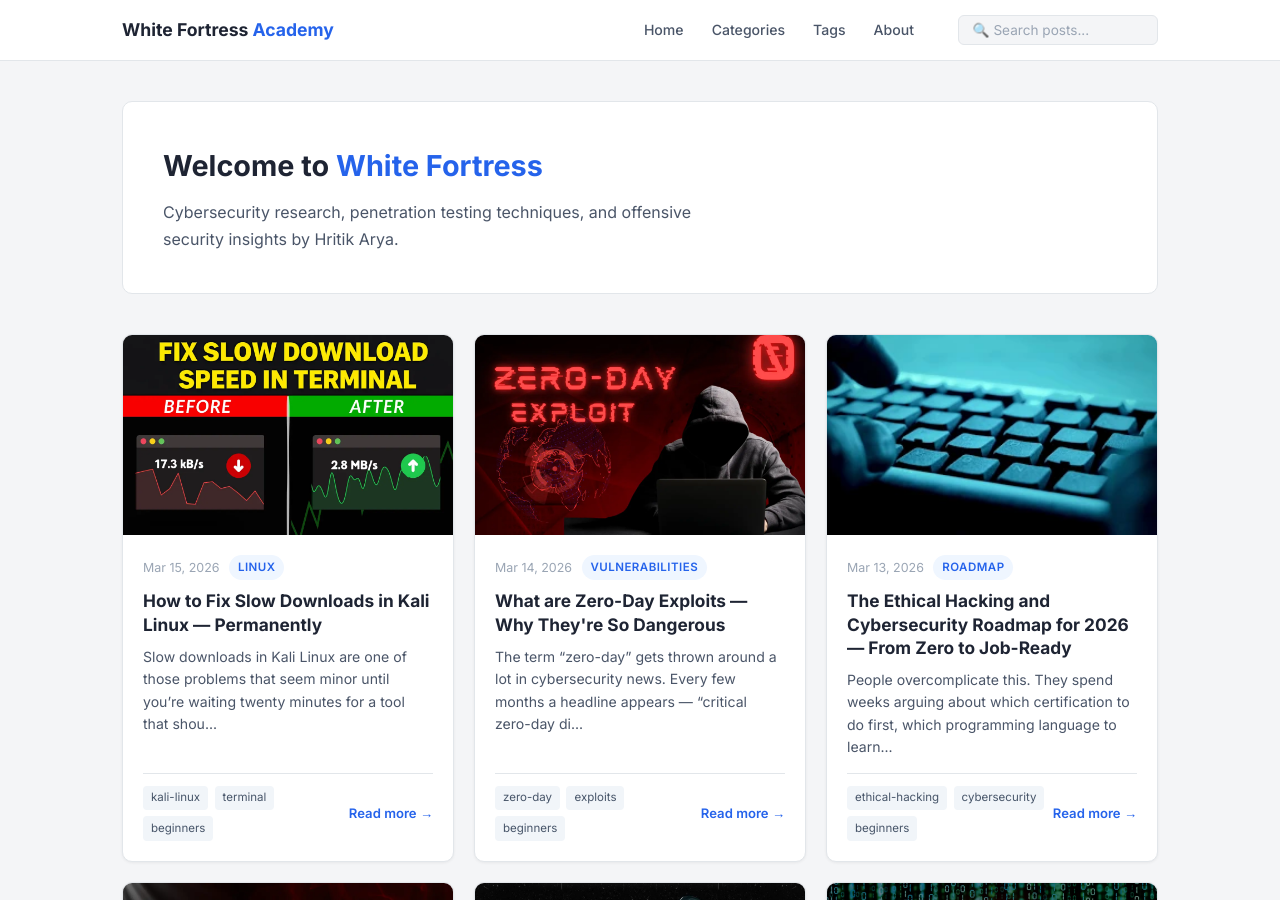
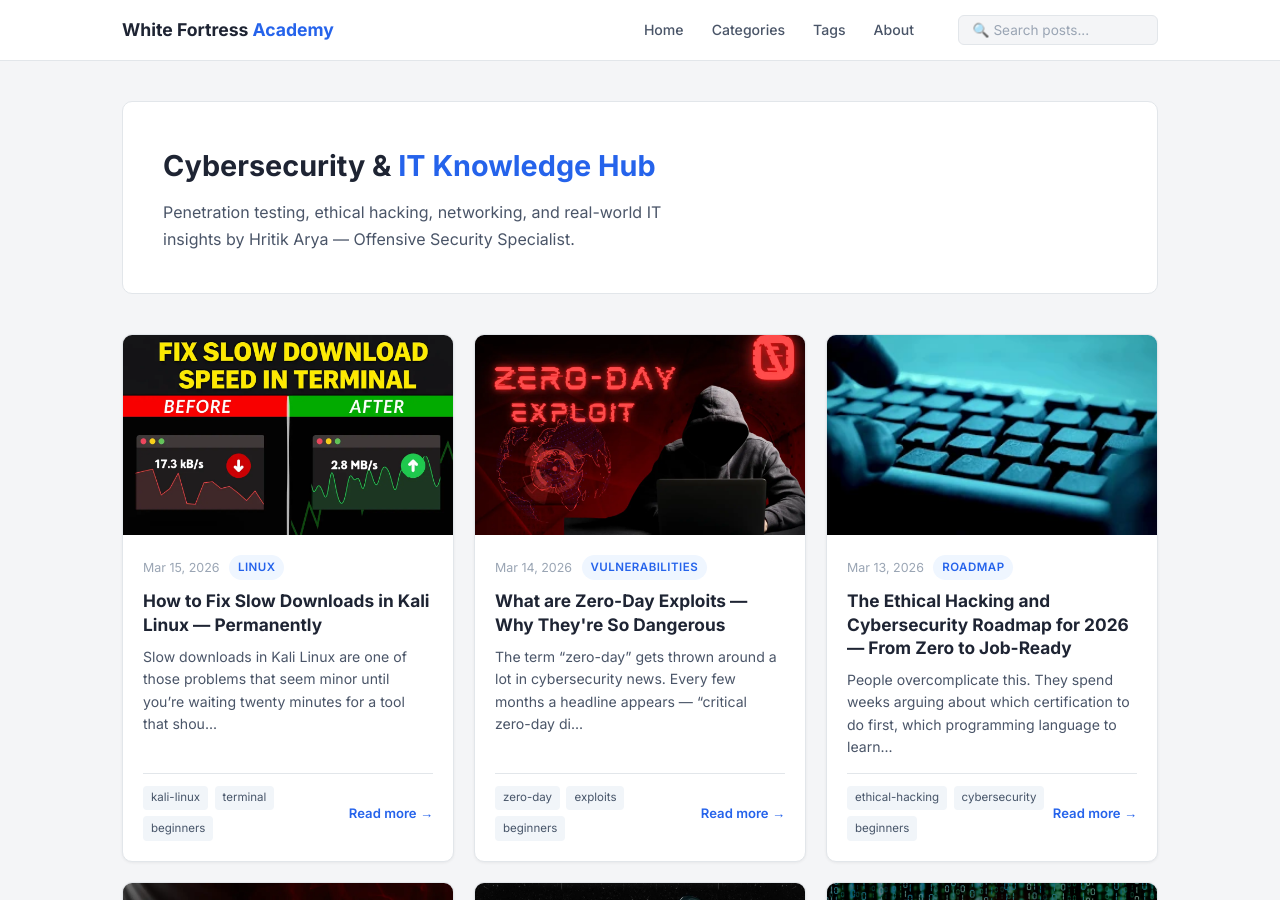
Before and after one commit to whitefortressacademysh-cloud/blog.whitefortress.in, a Jekyll site: the page built from index.md, in a window 1280 px wide and 900 px high. Built offline with Jekyll 4.4.1, drawn with Linux system fonts in a browser that asks for light colours.

Commit message:
Update home.html

```diff
--- a/_layouts/home.html
+++ b/_layouts/home.html
@@ -3,8 +3,8 @@ layout: default
 ---
 
 <div class="home-hero">
-  <h1>Welcome to <span>White Fortress</span></h1>
-  <p>Cybersecurity research, penetration testing techniques, and offensive security insights by Hritik Arya.</p>
+<h1>Cybersecurity & <span>IT Knowledge Hub</span></h1>
+<p>Penetration testing, ethical hacking, networking, and real-world IT insights by Hritik Arya — Offensive Security Specialist.</p>
 </div>
 
 <div class="posts-grid">
```
